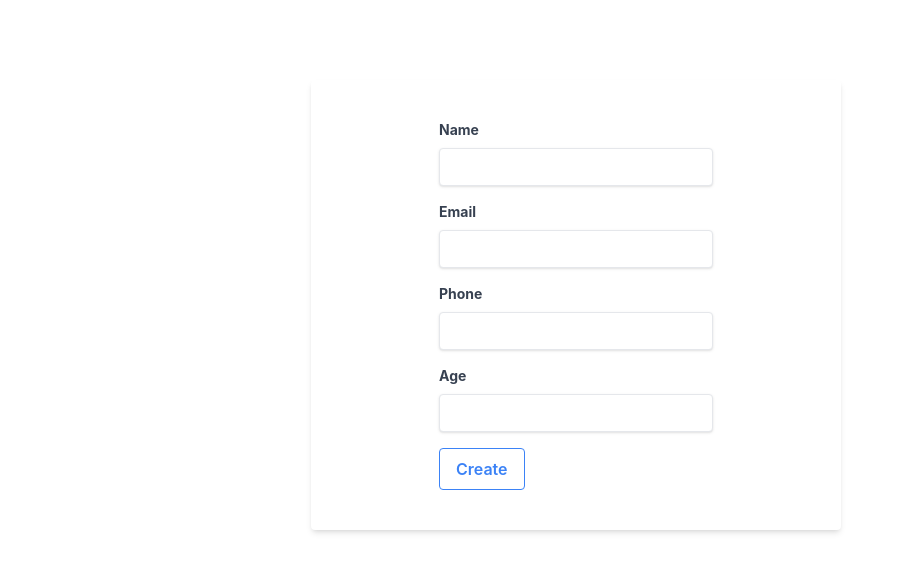
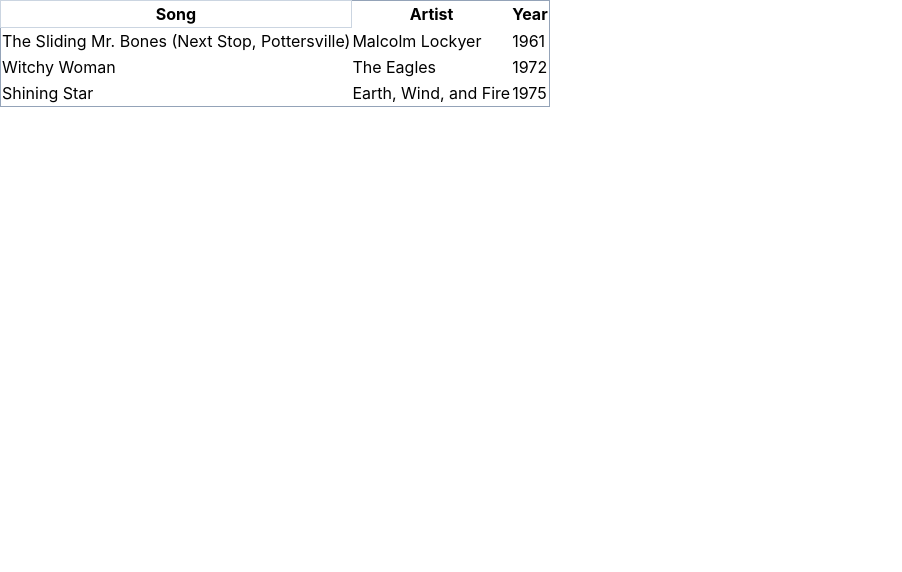
Before and after one commit to mohank-eGov/empmnt, a React (Create React App) app: page / in a window 1280 px wide. Shown: the top 572 px of the page, without its empty margins (0-902 px from the left). Built offline with nearby package versions, Linux system fonts and the light colour scheme.

Commit message:
Employee

```diff
--- a/src/App.js
+++ b/src/App.js
@@ -1,8 +1,8 @@
 import "./App.css";
-import CreateEmployee from "./components/CreateEmployee";
+import Employee from "./components/Employee";
 
 function App() {
-  return <CreateEmployee />;
+  return <Employee />;
 }
 
 export default App;
--- a/src/components/CreateEmployee.js
+++ b/src/components/CreateEmployee.js
@@ -8,7 +8,7 @@
   .object({
     name: yup.string().required(),
     email: yup.string().email().required(),
-    age: yup.number("Should be Number").positive().integer().required(),
+    age: yup.number("Should be Number").positive("").integer("").required(),
   })
   .required();
 
--- /dev/null
+++ b/src/components/Employee.js
@@ -0,0 +1,35 @@
+import React from "react";
+
+export default function Employee() {
+  return (
+    <div>
+      <table className="border-collapse border border-slate-400">
+        <thead>
+          <tr>
+            <th className="border border-slate-300">Song</th>
+            <th>Artist</th>
+            <th>Year</th>
+          </tr>
+        </thead>
+        <tbody>
+          <tr>
+            <td>The Sliding Mr. Bones (Next Stop, Pottersville)</td>
+            <td>Malcolm Lockyer</td>
+            <td>1961</td>
+          </tr>
+          <tr>
+            <td>Witchy Woman</td>
+            <td>The Eagles</td>
+            <td>1972</td>
+          </tr>
+          <tr>
+            <td>Shining Star</td>
+            <td>Earth, Wind, and Fire</td>
+            <td>1975</td>
+          </tr>
+        </tbody>
+      </table>
+      ​
+    </div>
+  );
+}
```
